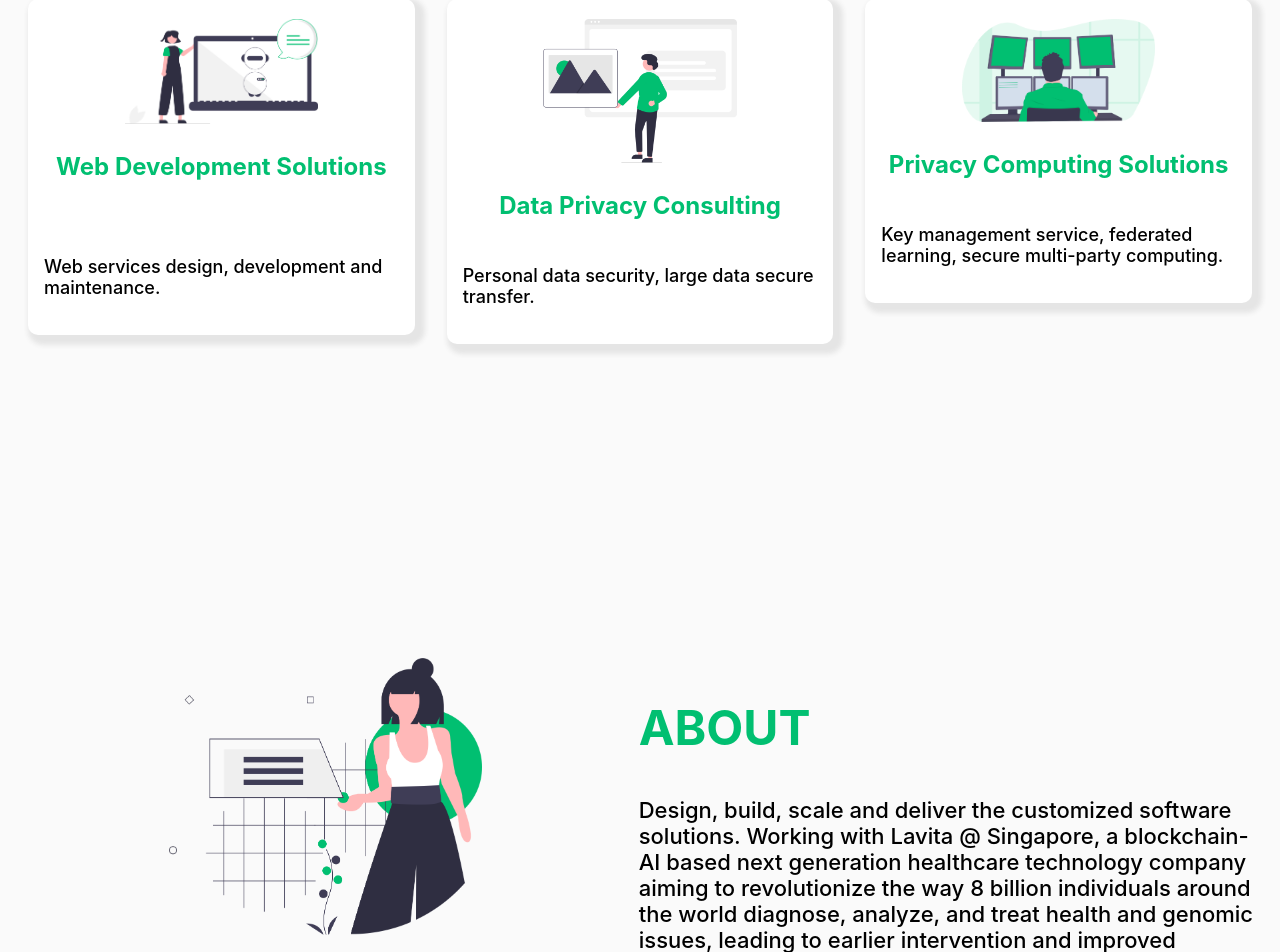
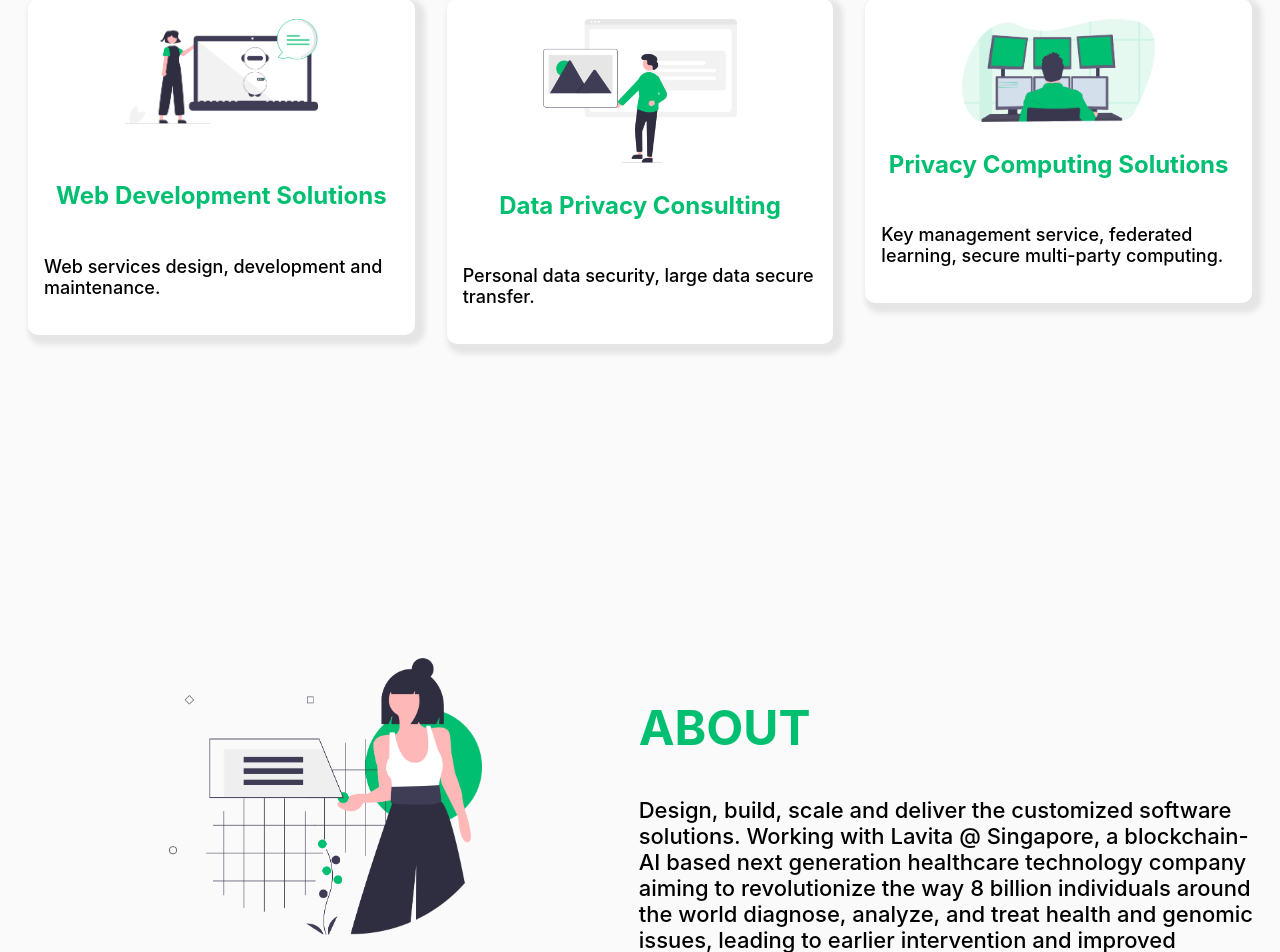
Before and after one commit to 14662008canadainc/website, a React (Create React App) app: page / in a window 1280 px wide. Shown: the part 1036-1988 px from the top of the page. Built offline with nearby package versions, Linux system fonts and the light colour scheme.

Commit message:
Update Services.js

```diff
--- a/src/components/Services.js
+++ b/src/components/Services.js
@@ -7,7 +7,7 @@ function Services() {
             <div className="col-md-12">
               <div className="row">
                 <div className="col-md-4 mb-2">
-                  <Card title={<span>Web Development Solutions<br/>&nbsp;</span>}
+                  <Card title={<><br />Web Development Solutions</>}
                         img="card1.png"
                         text="Web services design, development and maintenance. "/>
                 </div>
```
